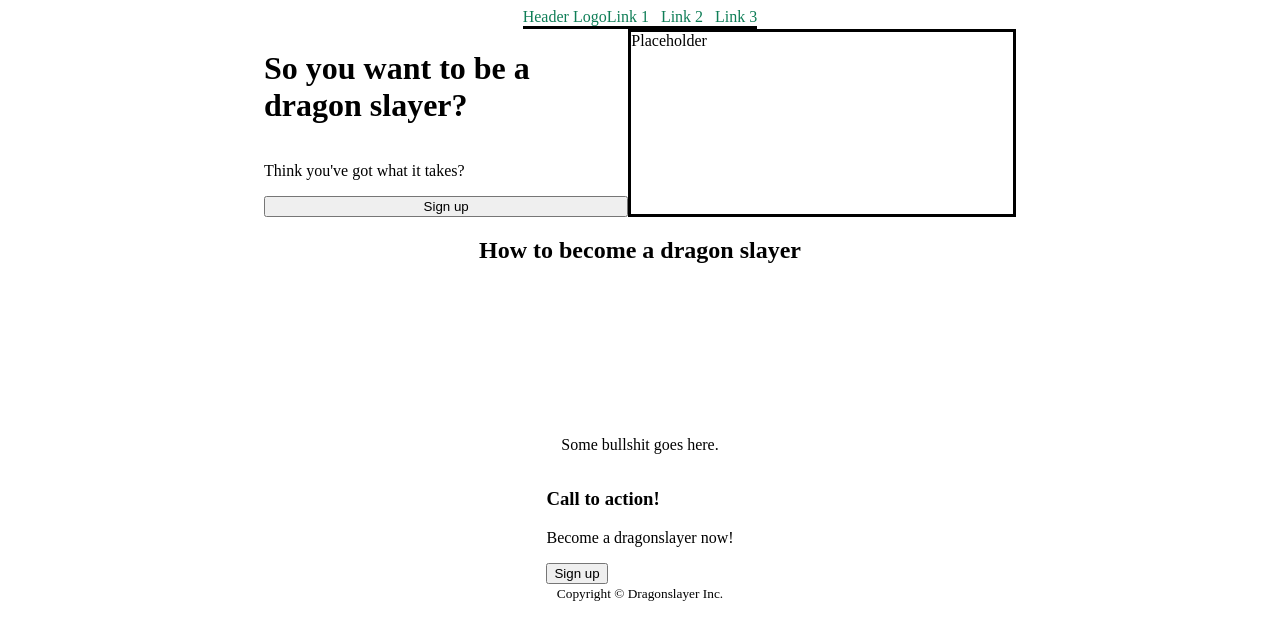
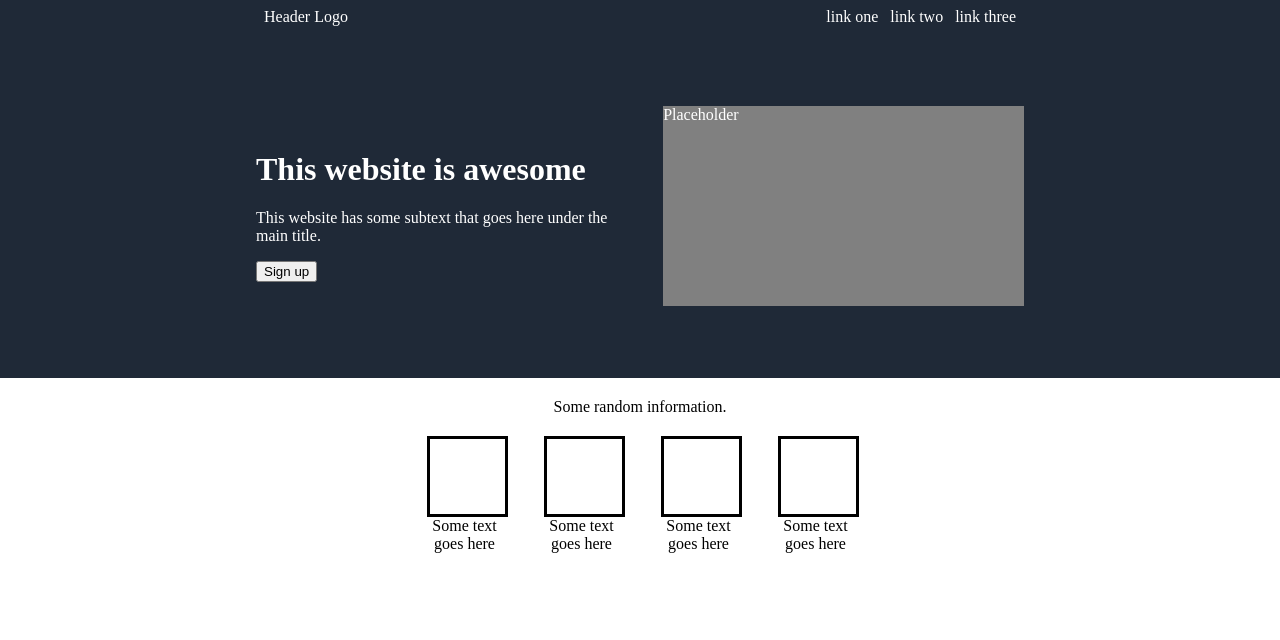
Before and after one commit to seldstein/odin-website, a plain HTML site: page index.html in a window 1280 px wide. Drawn offline with Linux system fonts and the light colour scheme.

Commit message:
Add and style section 1

```diff
--- a/index.html
+++ b/index.html
@@ -1,73 +1,58 @@
 <!DOCTYPE html>
 <html lang="en">
+
 <head>
     <meta charset="UTF-8">
     <meta http-equiv="X-UA-Compatible" content="IE=edge">
     <meta name="viewport" content="width=device-width, initial-scale=1.0">
-    <title>Document</title>
+    <title>Awesome Website</title>
     <link rel="stylesheet" href="style.css">
 </head>
 
 <body>
+    <div class="section1">
         <div class="header">
-        <a href="index.html" class="logo">Header Logo</a>
-        <div class="nav">
-                <a href="">Link 1</a>
-                <a href="">Link 2</a>
-                <a href="">Link 3</a>
+            <div class="logo">Header Logo</div>
+            <div class="links">
+                <ul>
+                    <li><a href="">link one</a></li>
+                    <li><a href="">link two</a></li>
+                    <li><a href="">link three</a></li>
+                </ul>
+            </div>
+        </div>
+        <div class="content1">
+            <div class="intro">
+                <h1>This website is awesome</h1>
+                <p>This website has some subtext that goes here under the main title.</p>
+                <button>Sign up</button>
+            </div>
+            <div id="image">Placeholder</div>
         </div>
     </div>
 
-        <div class="section1">
-
-        <div class="intro">
-            <div class="signup">
-                <h1>So you want to be a dragon slayer?</h1>
-                <p>Think you've got what it takes?</p>
-                <button>Sign up</button>
+    <div class="section2">
+        <div class="title">Some random information.</div>
+        <div class="container">
+            <div class="info">
+                <div class="image"></div>
+                <div class="text">Some text goes here</div>
             </div>
-            <div class="image">Placeholder</div>
+            <div class="info">
+                <div class="image"></div>
+                <div class="text">Some text goes here</div>
+            </div>
+            <div class="info">
+                <div class="image"></div>
+                <div class="text">Some text goes here</div>
+            </div>
+            <div class="info">
+                <div class="image"></div>
+                <div class="text">Some text goes here</div>
             </div>
         </div>
-
-        <div class="info">
-        <h2>How to become a dragon slayer</h2>
-        <div class="steps">
-            <figure>
-                <img src="" alt="">
-                <figcaption></figcaption>
-            </figure>
-            <figure>
-                <img src="" alt="">
-                <figcaption></figcaption>
-            </figure>
-            <figure>
-                <img src="" alt="">
-                <figcaption></figcaption>
-            </figure>
-            <figure>
-                <img src="" alt="">
-                <figcaption></figcaption>
-            </figure>
     </div>
     </div>
+</body>
 
-        <div class="testimony">
-        <blockquote>Some bullshit goes here.</blockquote>
-        </div>
-
-        <div class="action">
-        <div class="call">
-            <h3>Call to action!</h3>
-            <p>Become a dragonslayer now!</p>
-        </div>
-        <div class="button">
-            <button>Sign up</button>
-        </div>
-        </div>
-
-        <footer>
-        <small>Copyright © Dragonslayer Inc.</small>
-        </footer>
-</body>
 </html>
--- a/style.css
+++ b/style.css
@@ -1,50 +1,79 @@
 body {
-    display: flex;
-    flex-direction: column;
-    align-items: center;
-    justify-content: space-between;
-    padding-left: 20%;
-    padding-right: 20%;
+    margin: 0;
 }
 
 .section1 {
+    background-color: #1f2937;
     display: flex;
     flex-direction: column;
 }
 
 .header {
+    color: white;
+    padding: 8px;
+    margin-left: 20%;
+    margin-right: 20%;
     display: flex;
     justify-content: space-between;
-    border-bottom: solid;
+    align-items: center;
 }
 
-.intro {
+.content1 {
+    color: white;
     display: flex;
     justify-content: space-between;
+    align-items: center;
+    gap: 28px;
+    margin-left: 20%;
+    margin-right: 20%;
+    margin-top: 72px;
+    margin-bottom: 72px;
 }
 
-.signup {
+#image {
+    width: 400px;
+    height: 200px;
+    background-color: grey;
+}
+
+.section2 {
     display: flex;
     flex-direction: column;
+    align-items: center;
 }
 
-.image {
-    width: 500px;
-    height: auto;
-    border: solid;
+.title {
+    margin: 20px;
 }
 
-.nav {
+.container {
+    text-align: center;
+    display: flex;
+    justify-content: center;
+    gap: 42px;
+}
+
+.info {
+    display: flex;
+    flex-direction: column;
+    max-width: 75px;
+}
+
+ul {
+    list-style-type: none;
+    margin: 0;
+    padding: 0;
     display: flex;
     gap: 12px;
 }
 
 a {
-    list-style-type: none;
     text-decoration: none;
-    color: #0F7E57;
+    color: white;
 }
 
-h1, h2, h3 {
-    font-family: Luminari;
+.image {
+    width: 75px;
+    height: 75px;
+    border: solid;
 }
```
Lines whose indentation alone changed are shown as unchanged.
